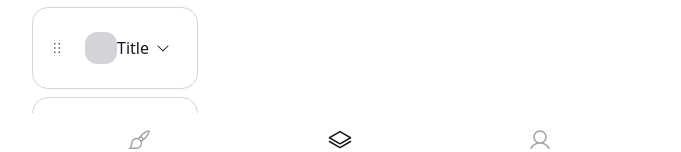
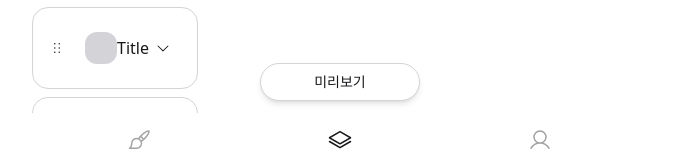
Before and after one commit to 2hundred2ne2/in_my_link, a Next.js app: page /links in a window 1280 px wide. Shown: the part 619-771 px from the top of the page, without its empty margins (300-981 px from the left). Built offline with nearby package versions, Linux system fonts and the light colour scheme.

Commit message:
links page preview button 추가

```diff
--- a/src/app/(auth)/links/page.tsx
+++ b/src/app/(auth)/links/page.tsx
@@ -1,3 +1,6 @@
+"use client";
+import { useState } from "react";
+
 import {
   CaretDown,
   CaretUp,
@@ -7,6 +10,7 @@ import {
   Trash,
 } from "@phosphor-icons/react/dist/ssr";
 
+import { Preview } from "@/components/preview";
 import {
   AppHeader,
   AppHeaderCenter,
@@ -19,6 +23,9 @@ import { Heading } from "@/components/ui/heading";
 import { Text } from "@/components/ui/text";
 
 export default function LinksPage() {
+  const [PreviewOpen, setPreviewOpen] = useState(false);
+
+  const togglePreview = () => setPreviewOpen((prev) => !prev);
   return (
     <>
       <AppHeader>
@@ -212,6 +219,18 @@ export default function LinksPage() {
             </li>
           </ul>
         </section>
+        <div className="relative flex justify-center">
+          <Button
+            variant="text"
+            radius="full"
+            className="fixed bottom-0 mx-auto w-40 mb-20 bg-background border-[0.2px] shadow-md z-10"
+            onClick={togglePreview}
+          >
+            {PreviewOpen ? "닫기" : "미리보기"}
+          </Button>
+
+          {PreviewOpen && <Preview />}
+        </div>
       </main>
     </>
   );
--- a/src/components/preview.tsx
+++ b/src/components/preview.tsx
@@ -1,7 +1,7 @@
 export function Preview() {
   return (
     <>
-      <div className="w-[640px] h-[700px] bg-pink-300 flex flex-col items-center justify-center rounded-xl">
+      <div className="w-[640px] h-[700px] bg-pink-300 flex flex-col items-center justify-center rounded-xl z-20">
         미리보기 화면입니다.
       </div>
     </>
```
